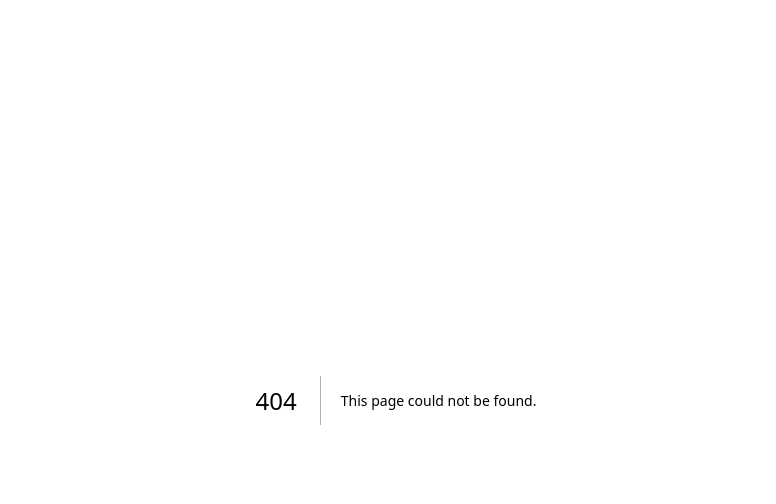
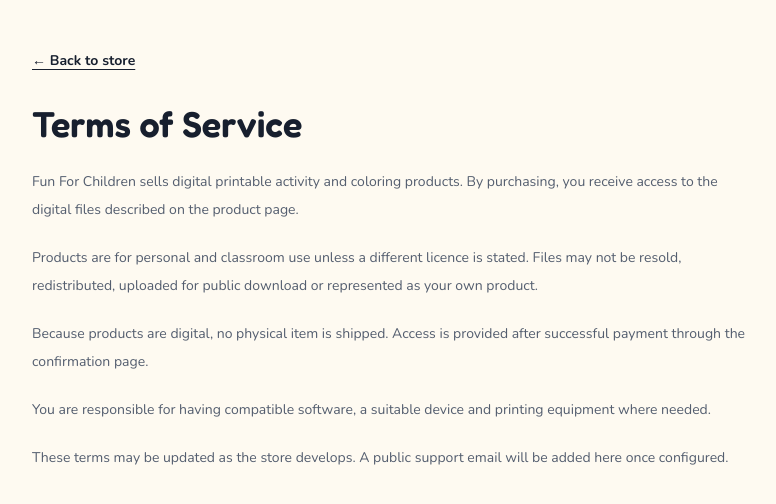
Before and after one commit to cybersimplified20-cmd/fun-for-children-store, a Next.js app: page /terms in a window 1280 px wide. Before the commit this address had no page. Shown: the top 504 px of the page, without its empty margins (244-1020 px from the left). Built offline with nearby package versions, Linux system fonts and the light colour scheme.

Commit message:
Add terms page

```diff
--- /dev/null
+++ b/app/terms/page.tsx
@@ -0,0 +1,17 @@
+import Link from 'next/link'
+
+export default function Page() {
+  return (
+    <main className="mx-auto min-h-screen max-w-3xl px-5 py-12">
+      <Link href="/" className="text-sm font-bold underline underline-offset-4">← Back to store</Link>
+      <h1 className="mt-8 font-heading text-4xl font-semibold">Terms of Service</h1>
+      <div className="mt-6 space-y-5 text-sm leading-7 text-muted-foreground">
+        <p>Fun For Children sells digital printable activity and coloring products. By purchasing, you receive access to the digital files described on the product page.</p>
+        <p>Products are for personal and classroom use unless a different licence is stated. Files may not be resold, redistributed, uploaded for public download or represented as your own product.</p>
+        <p>Because products are digital, no physical item is shipped. Access is provided after successful payment through the confirmation page.</p>
+        <p>You are responsible for having compatible software, a suitable device and printing equipment where needed.</p>
+        <p>These terms may be updated as the store develops. A public support email will be added here once configured.</p>
+      </div>
+    </main>
+  )
+}
```
